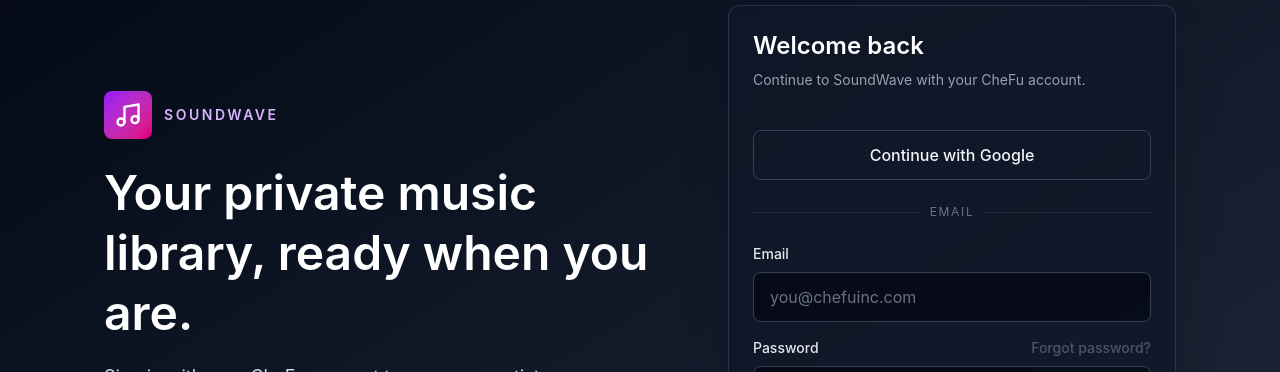
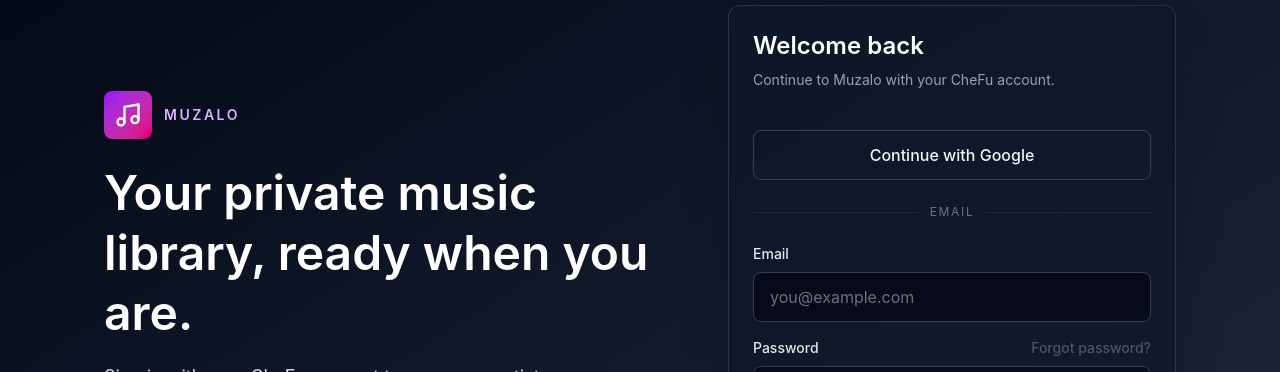
Before and after one commit to CheFu-code/Muzalo, a Next.js app: page /login in a window 1280 px wide. Shown: the part 145-517 px from the top of the page. Built offline with nearby package versions, Linux system fonts and the light colour scheme; no server answers.

Commit message:
change app name

```diff
--- a/package.json
+++ b/package.json
@@ -1,5 +1,5 @@
 {
-  "name": "@figma/my-make-file",
+  "name": "muzalo",
   "private": true,
   "version": "0.0.1",
   "type": "module",
--- a/src/app/(library)/[artistName]/[songName]/page.tsx
+++ b/src/app/(library)/[artistName]/[songName]/page.tsx
@@ -37,7 +37,7 @@ export async function generateMetadata({
 
   return {
     title: result.song.title,
-    description: `${result.song.title} by ${result.artist.name} on SoundWave.`,
+    description: `${result.song.title} by ${result.artist.name} on Muzalo.`,
   };
 }
 
--- a/src/app/(library)/[artistName]/page.tsx
+++ b/src/app/(library)/[artistName]/page.tsx
@@ -28,7 +28,7 @@ export async function generateMetadata({
 
   return {
     title: artist.name,
-    description: `${artist.name} songs and albums in SoundWave.`,
+    description: `${artist.name} songs and albums in Muzalo.`,
   };
 }
 
--- a/src/app/(library)/genres/page.tsx
+++ b/src/app/(library)/genres/page.tsx
@@ -3,7 +3,7 @@ import { GenresPage } from '../../components/GenresPage';
 
 export const metadata: Metadata = {
   title: 'Genres',
-  description: 'Browse SoundWave music by genre.',
+  description: 'Browse Muzalo music by genre.',
 };
 
 export default function GenresRoute() {
--- a/src/app/(library)/playlists/page.tsx
+++ b/src/app/(library)/playlists/page.tsx
@@ -3,7 +3,7 @@ import { PlaylistsPage } from '../../components/PlaylistsPage';
 
 export const metadata: Metadata = {
   title: 'Playlists',
-  description: 'Curated SoundWave playlists for every mood.',
+  description: 'Curated Muzalo playlists for every mood.',
 };
 
 export default function PlaylistsRoute() {
--- a/src/app/(library)/search/page.tsx
+++ b/src/app/(library)/search/page.tsx
@@ -3,7 +3,7 @@ import { SearchPage } from '../../components/SearchPage';
 
 export const metadata: Metadata = {
   title: 'Search',
-  description: 'Search your private SoundWave music library.',
+  description: 'Search your private Muzalo music library.',
 };
 
 export default function SearchRoute() {
--- a/src/app/components/MusicShell.tsx
+++ b/src/app/components/MusicShell.tsx
@@ -21,7 +21,7 @@ export function MusicShell({ children, user }: MusicShellProps) {
             <div className="w-10 h-10 bg-gradient-to-br from-purple-600 to-pink-600 rounded-lg flex items-center justify-center group-hover:scale-110 transition-transform">
               <Music className="w-6 h-6 text-white" />
             </div>
-            <h1 className="text-2xl font-semibold text-white">SoundWave</h1>
+            <h1 className="text-2xl font-semibold text-white">Muzalo</h1>
           </Link>
         </div>
 
@@ -36,7 +36,7 @@ export function MusicShell({ children, user }: MusicShellProps) {
           </div>
           <SignOutButton />
           <div className="text-xs text-gray-500">
-            <p>(c) 2026 SoundWave</p>
+            <p>(c) 2026 Muzalo</p>
             <p className="mt-1">Your personal music library</p>
           </div>
         </div>
--- a/src/app/components/auth/LoginClient.tsx
+++ b/src/app/components/auth/LoginClient.tsx
@@ -132,7 +132,7 @@ export function LoginClient() {
               <Music className="h-7 w-7" />
             </div>
             <p className="text-sm font-semibold uppercase tracking-[0.18em] text-purple-300">
-              SoundWave
+              Muzalo
             </p>
           </div>
           <h1 className="text-5xl font-semibold leading-tight">
@@ -148,7 +148,7 @@ export function LoginClient() {
           <div className="mb-6">
             <h2 className="text-2xl font-semibold">Welcome back</h2>
             <p className="mt-2 text-sm text-gray-400">
-              Continue to SoundWave with your CheFu account.
+              Continue to Muzalo with your CheFu account.
             </p>
           </div>
 
@@ -209,7 +209,7 @@ export function LoginClient() {
                 value={email}
                 onChange={event => setEmail(event.currentTarget.value)}
                 autoComplete="email"
-                placeholder="you@chefuinc.com"
+                placeholder="you@example.com"
                 className="w-full rounded-lg border border-gray-700 bg-gray-950/70 px-4 py-3 text-white placeholder:text-gray-500 focus:border-purple-500 focus:outline-none"
               />
             </div>
--- a/src/app/layout.tsx
+++ b/src/app/layout.tsx
@@ -4,8 +4,8 @@ import './globals.css';
 
 export const metadata: Metadata = {
   title: {
-    default: 'SoundWave',
-    template: '%s | SoundWave',
+    default: 'Muzalo',
+    template: '%s | Muzalo',
   },
   description: 'A private music library for artists, playlists, and songs.',
 };
--- a/src/app/login/page.tsx
+++ b/src/app/login/page.tsx
@@ -12,7 +12,7 @@ type LoginPageProps = {
 
 export const metadata: Metadata = {
   title: 'Sign in',
-  description: 'Sign in to SoundWave.',
+  description: 'Sign in to Muzalo.',
 };
 
 export default async function LoginPage({ searchParams }: LoginPageProps) {
```
Also changed, not shown: 1 other file (tests, documents, lock files or other folders).
